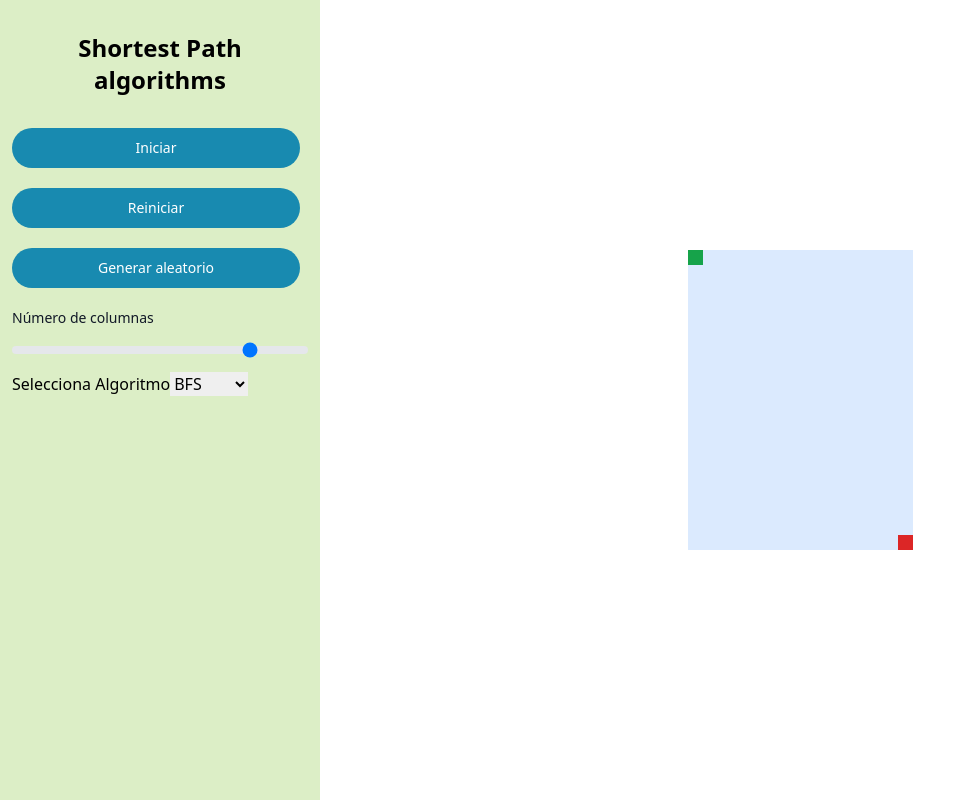
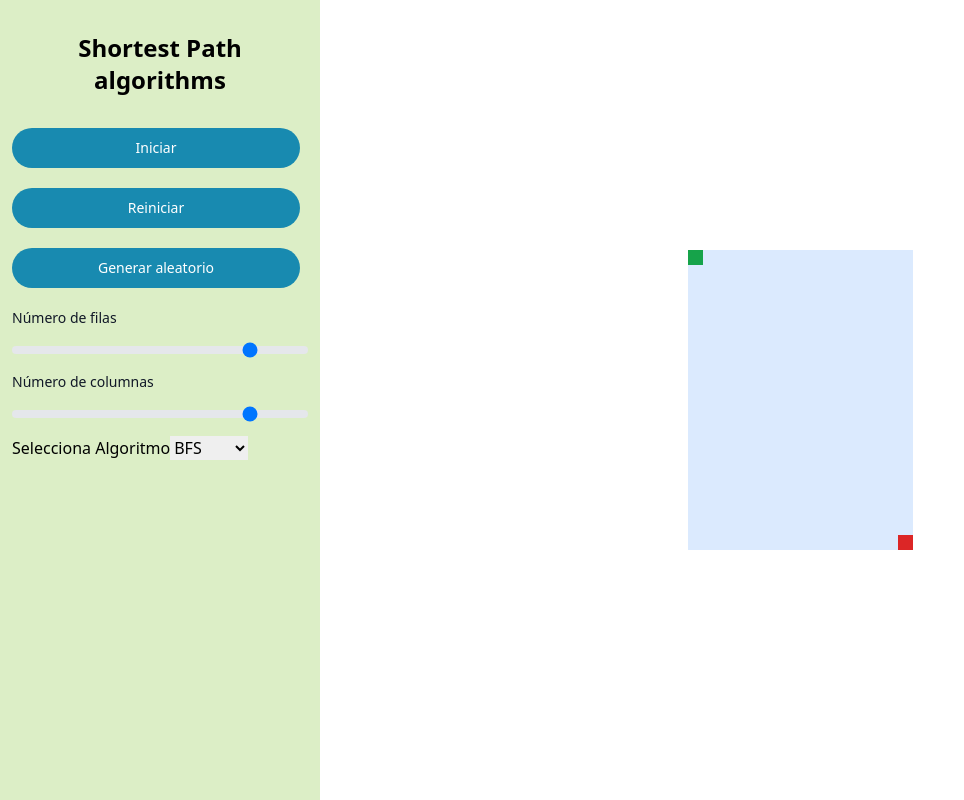
Before and after one commit to ZzzandyzzZ/shortest-path, a React (Vite) app: page / in a window 1280 px wide. Shown: the whole page, without its empty margins (0-964 px from the left). Built offline with nearby package versions, Linux system fonts and the light colour scheme.

Commit message:
add input to number of rows

```diff
--- a/src/app.tsx
+++ b/src/app.tsx
@@ -55,6 +55,10 @@ function App() {
             Generar aleatorio
           </button>
           <div className=''>
+            <label htmlFor="steps-range" className="block mb-2 text-sm font-medium text-gray-900 dark:text-white">Número de filas</label>
+            <input id="steps-range" type="range" min="4" max="60" step="2" className="w-full h-2 bg-gray-200 rounded-lg appearance-none cursor-pointer" />
+          </div>
+          <div className=''>
             <label htmlFor="steps-range" className="block mb-2 text-sm font-medium text-gray-900 dark:text-white">Número de columnas</label>
             <input id="steps-range" type="range" min="4" max="60" step="2" className="w-full h-2 bg-gray-200 rounded-lg appearance-none cursor-pointer" />
           </div>
```
